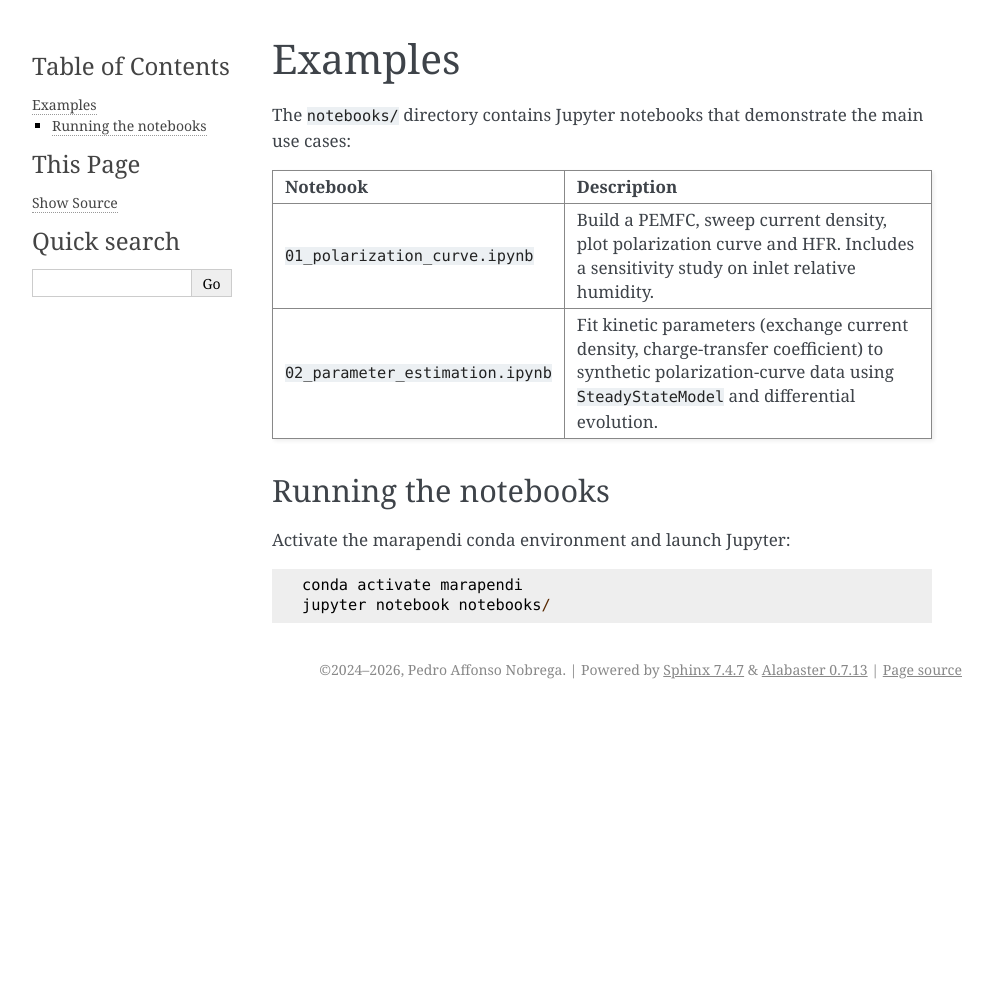
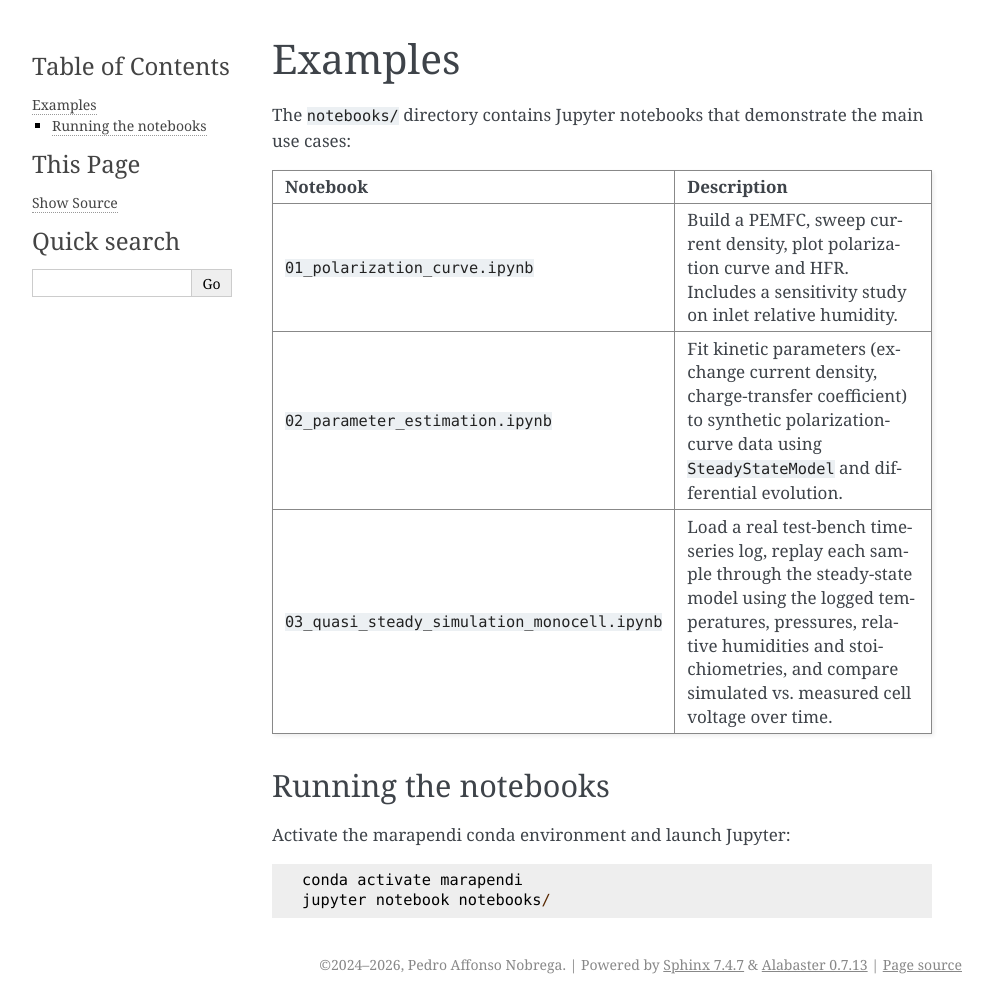
Before and after one commit to affonsop/marapendi, a Sphinx documentation site: the page built from doc/source/examples.rst, in a window 1280 px wide. Shown: the whole page, without its empty margins (148-1141 px from the left). Built offline with Sphinx 7.4.7, drawn with Linux system fonts in a browser that asks for light colours; before the commit the page ends 900 px from its top, so only the background shows below that.

Commit message:
Add quasi-steady notebook and update docs/notebook API
Add 03_quasi_steady_simulation_monocell.ipynb with the MEA62 test-bench
log replay example (ported from main, adapted to the new composition API:
PFSAIonomer inside PFSA, FuelCell.compute_ui_curve, OperatingConditions).
Include the monocell_datas_03Mar2026_08h10.csv data file.

Also fix notebook 01 (PFSA constructor used old direct-field syntax) and
update README, doc/source/package_structure.rst and doc/source/examples.rst
to reflect the new membrane/ file names and the new notebook.

Co-Authored-By: Claude Sonnet 4.6 <noreply@anthropic.com>

```diff
--- a/doc/source/examples.rst
+++ b/doc/source/examples.rst
@@ -19,6 +19,11 @@ main use cases:
      - Fit kinetic parameters (exchange current density, charge-transfer
        coefficient) to synthetic polarization-curve data using
        ``SteadyStateModel`` and differential evolution.
+   * - ``03_quasi_steady_simulation_monocell.ipynb``
+     - Load a real test-bench time-series log, replay each sample through the
+       steady-state model using the logged temperatures, pressures, relative
+       humidities and stoichiometries, and compare simulated vs. measured cell
+       voltage over time.
 
 Running the notebooks
 ---------------------
```
Also changed, not shown: README.md (+4 -3 lines), doc/source/package_structure.rst (+14 -13 lines), 3 other files.
